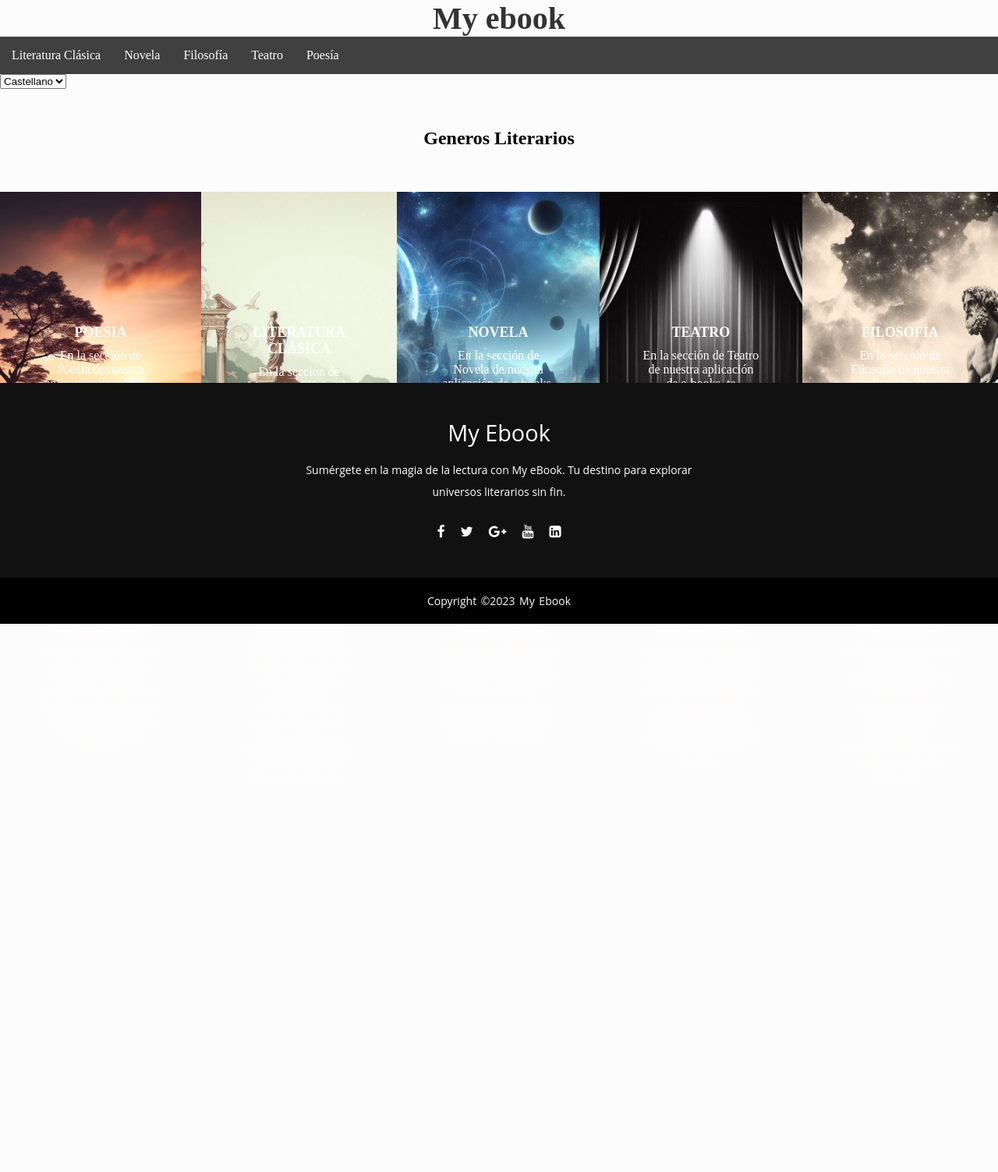
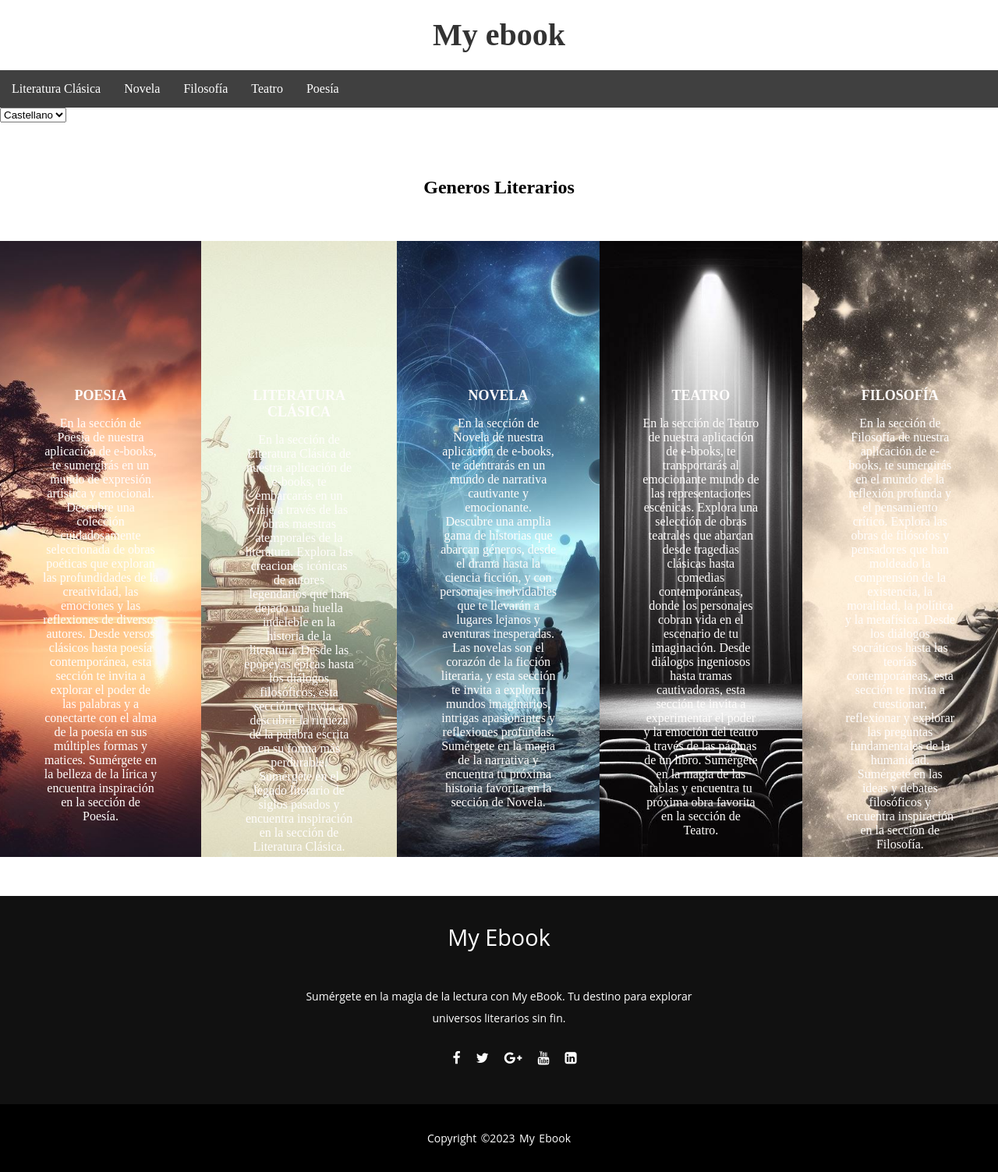
Before and after one commit to luis-suarez-cuartas/ebook, a Django app: page /appmyebook/ in a window 1280 px wide. Shown: the whole page at 78% size. Before the commit the page ends 800 px from the top, so only its background shows below. Run offline with Django 4.2, Linux system fonts and the light colour scheme.

Commit message:
Footer arreglado

```diff
--- a/appmyebook/static/CSS/styles.css
+++ b/appmyebook/static/CSS/styles.css
@@ -156,18 +156,8 @@ font-size: 16px;
 font-weight: bold;
 }
 
-
-*{
-    margin: 0;
-    padding: 0;
-    box-sizing: border-box;
-}
-body{
-    background: #fcfcfc;
-}
-
 footer{
-    position: fixed;
+    position: relative;
     bottom: 0;
     left: 0;
     right: 0;
@@ -175,7 +165,6 @@ footer{
     height: auto;
     width: 100vw;
     font-family: "Open Sans";
-    padding-top: 40px;
     color: #fff;
 }
 .footer-content{
```
Also changed, not shown: db.sqlite3.
